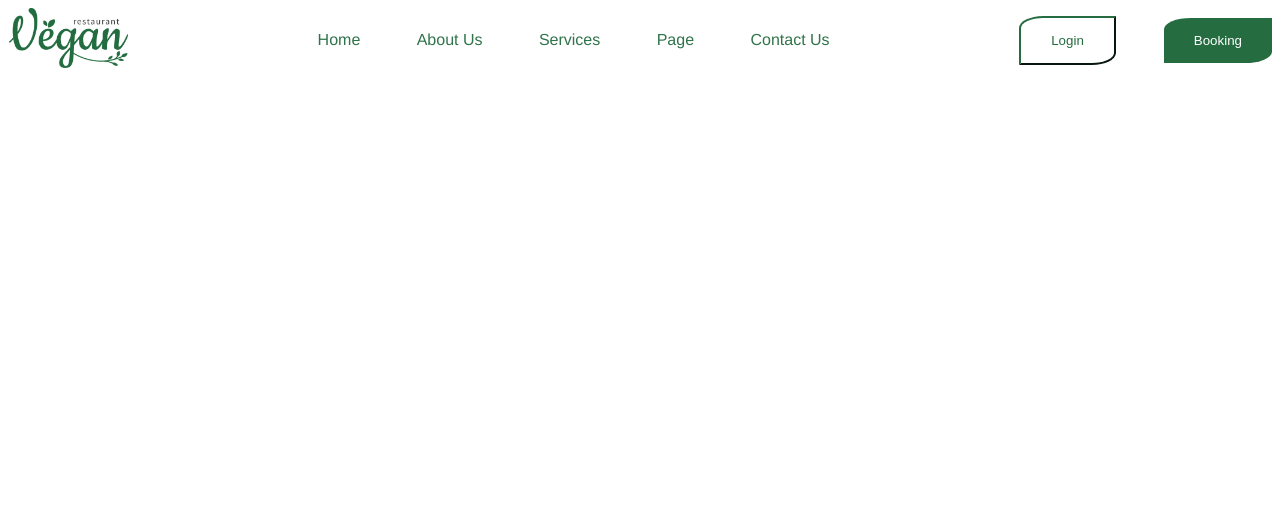
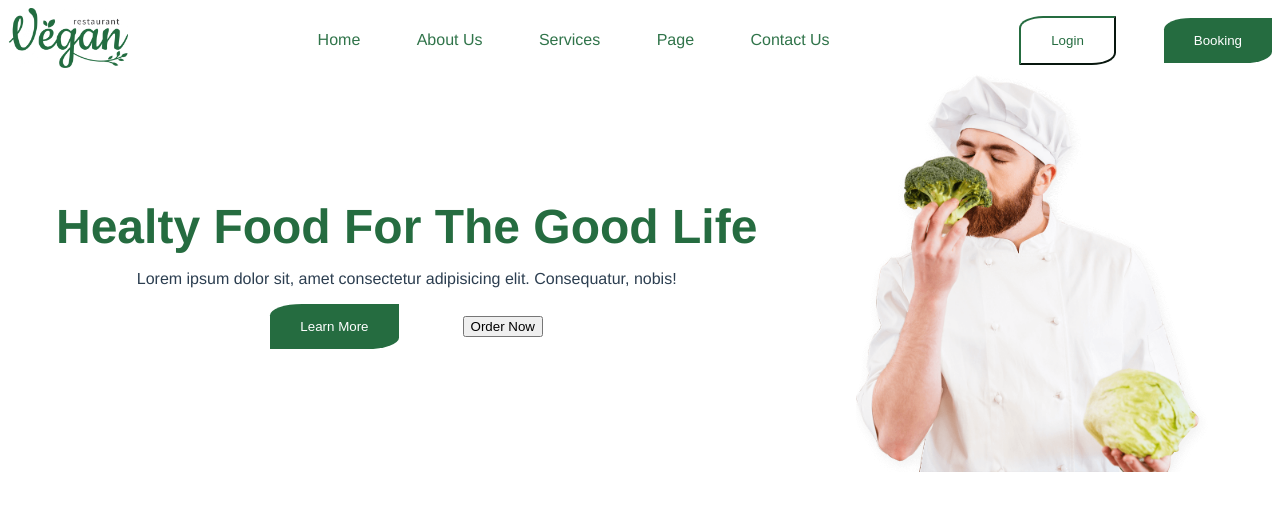
Before and after one commit to Resdayn/restaurant_site, a Vue app: page / in a window 1280 px wide. Shown: the top 510 px of the page. Built offline with nearby package versions, Linux system fonts and the light colour scheme.

Commit message:
LandingComponent imported locally

```diff
--- a/src/App.vue
+++ b/src/App.vue
@@ -1,6 +1,15 @@
 <template>
   <the-nav></the-nav>
+  <landing-component></landing-component>
 </template>
+<script>
+import LandingComponent from "./components/UI/LandingComponent.vue"
+export default {
+  components: {
+    LandingComponent
+  }
+}
+</script>
 
 <style>
 #app {
```
